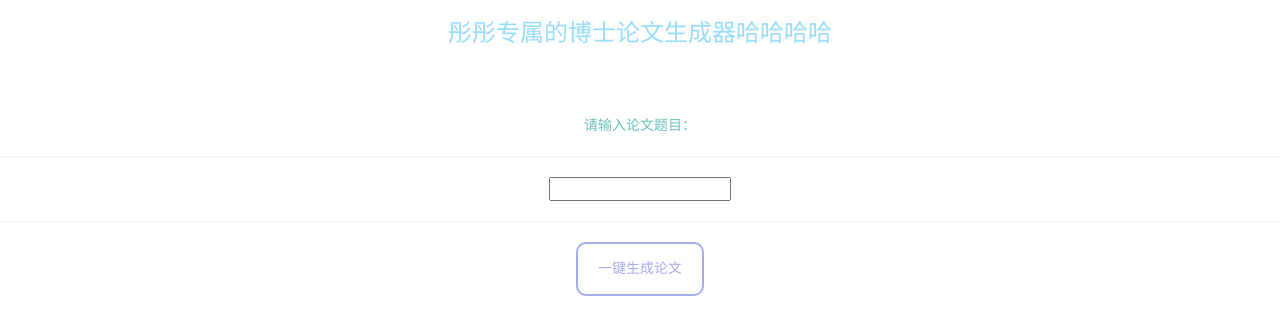
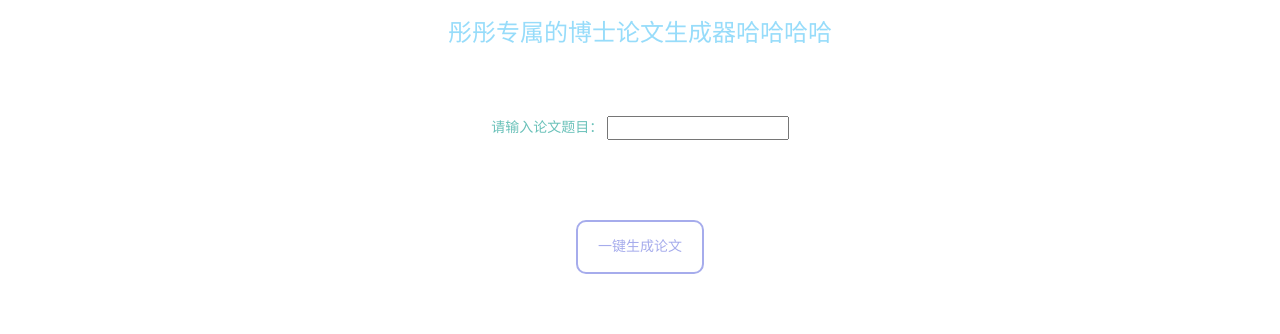
Before and after one commit to lumstar/lumstar.github.io, a plain HTML site: page tong.html in a window 1280 px wide. Drawn offline with nearby package versions, Linux system fonts and the light colour scheme.

Commit message:
tongtong games

```diff
--- a/tong.html
+++ b/tong.html
@@ -38,9 +38,12 @@
     <br>
     <div>
         请输入论文题目：
-        <hr>
         <input name="titleName">
-        <hr>
+        <br>
+        <br>
+        <br>
+        <br>
+        <br>
         <a target="_blank" href ="loveu.html"><button class="btn-7">一键生成论文</button></a>
     </div>
 </div>
```
